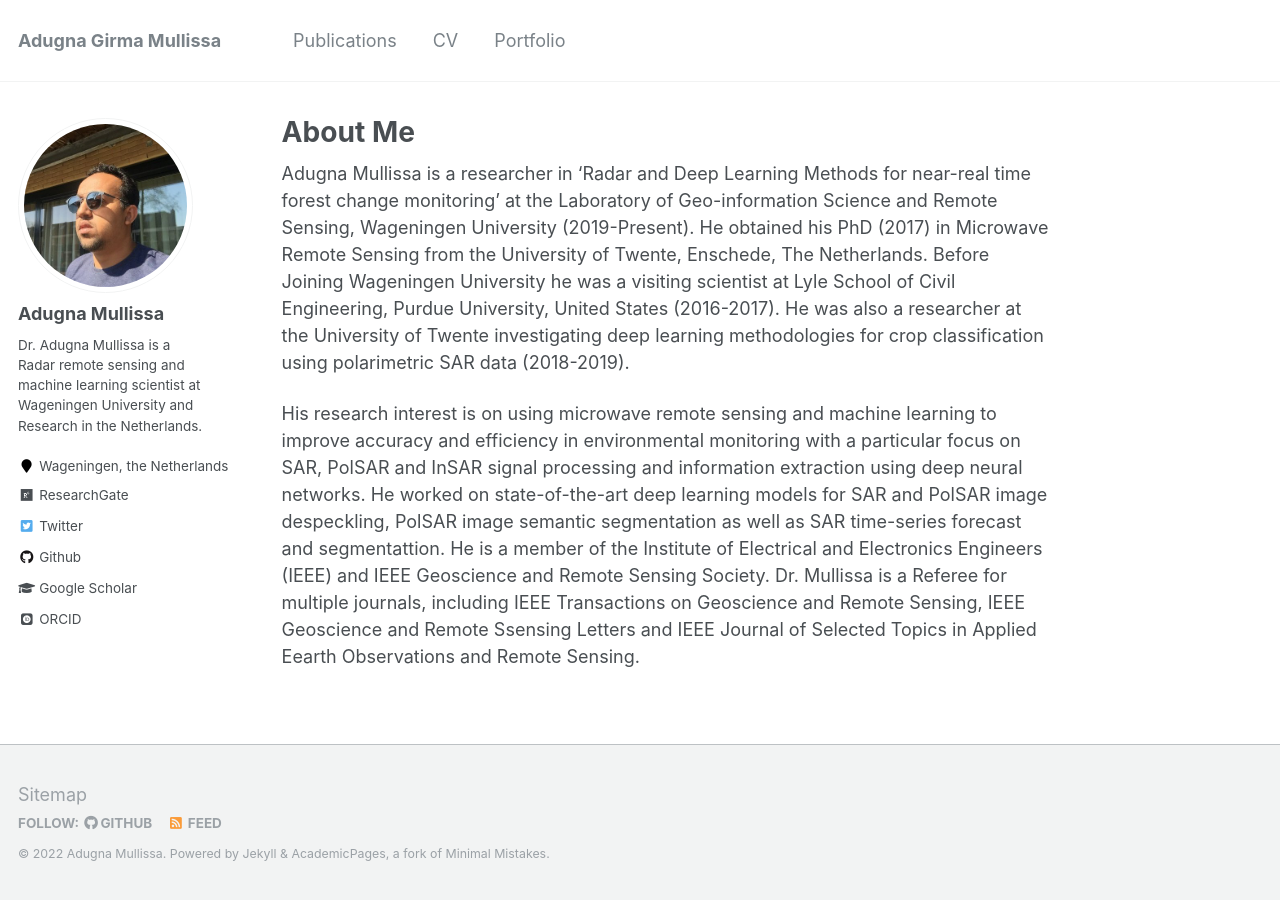
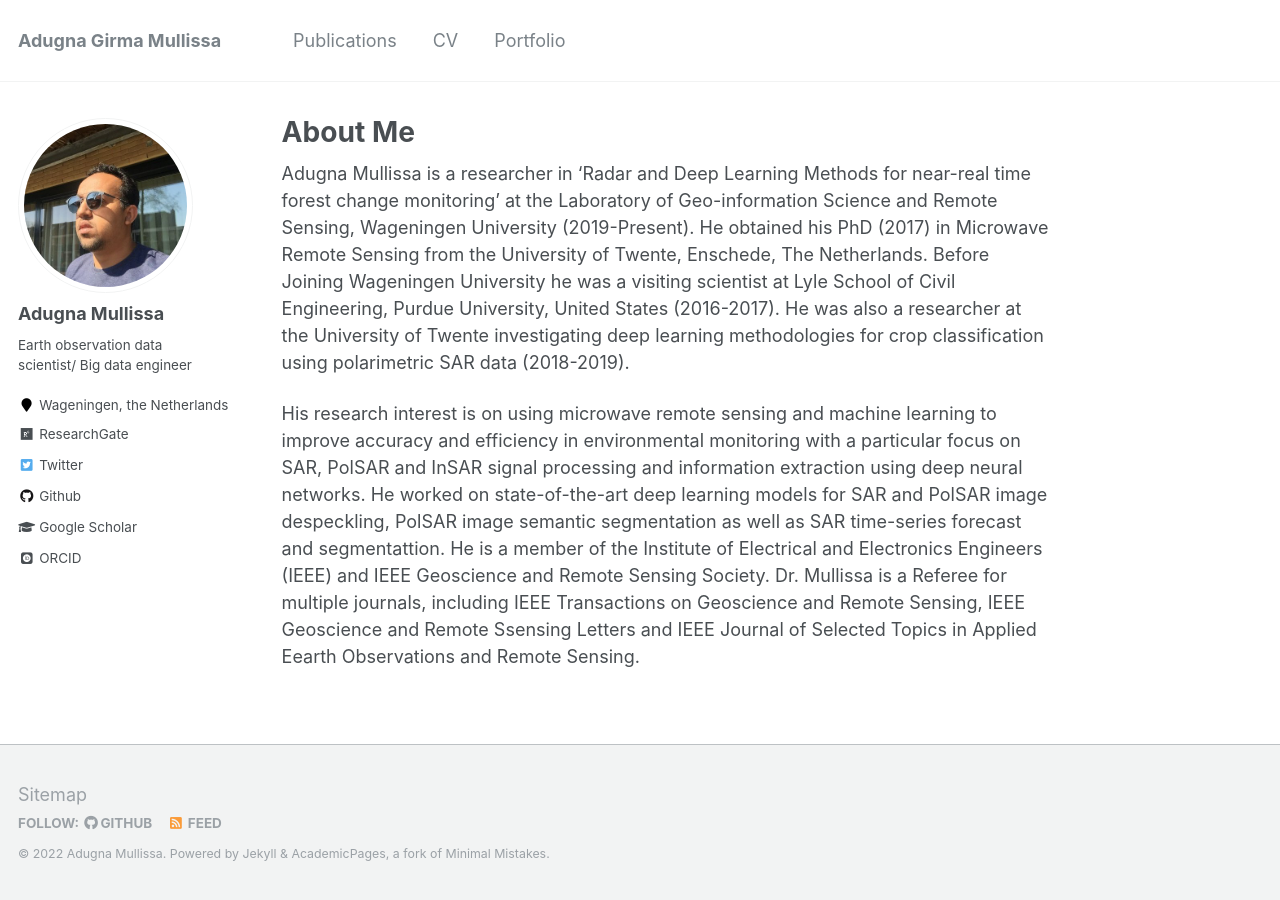
Before and after one commit to adugnag/adugnag.github.io, a Jekyll site: the page built from _pages/about.md, in a window 1280 px wide. Built offline with Jekyll 4.4.1, drawn with Linux system fonts in a browser that asks for light colours; some web fonts are replaced.

Commit message:
Update _config.yml

```diff
--- a/_config.yml
+++ b/_config.yml
@@ -82,7 +82,7 @@ analytics:
 author:
   name             : "Adugna Mullissa"
   avatar           : "Mullissa.jpg"
-  bio              : "Dr. Adugna Mullissa is a Radar remote sensing and machine learning scientist at Wageningen University and Research in the Netherlands."
+  bio              : "Earth observation data scientist/ Big data engineer"
   location         : "Wageningen, the Netherlands"
   employer         :
   pubmed           :
```
